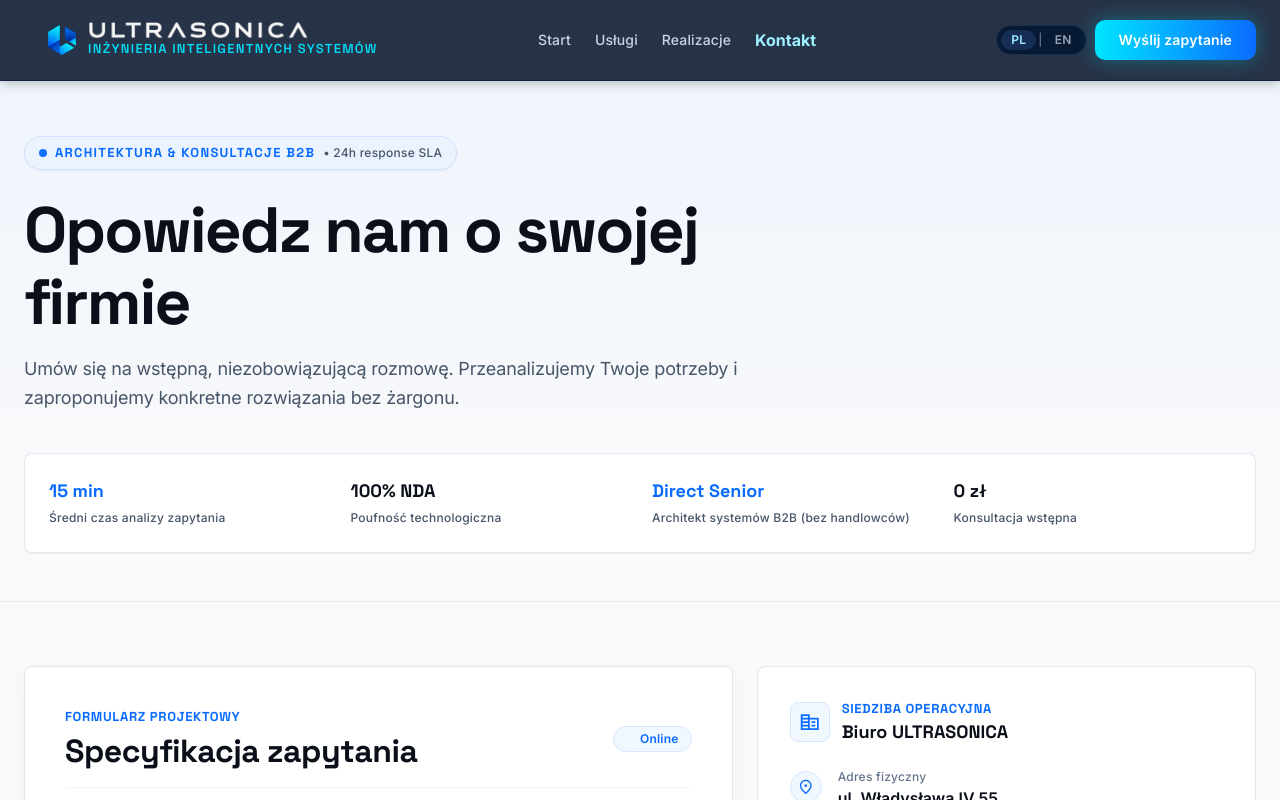
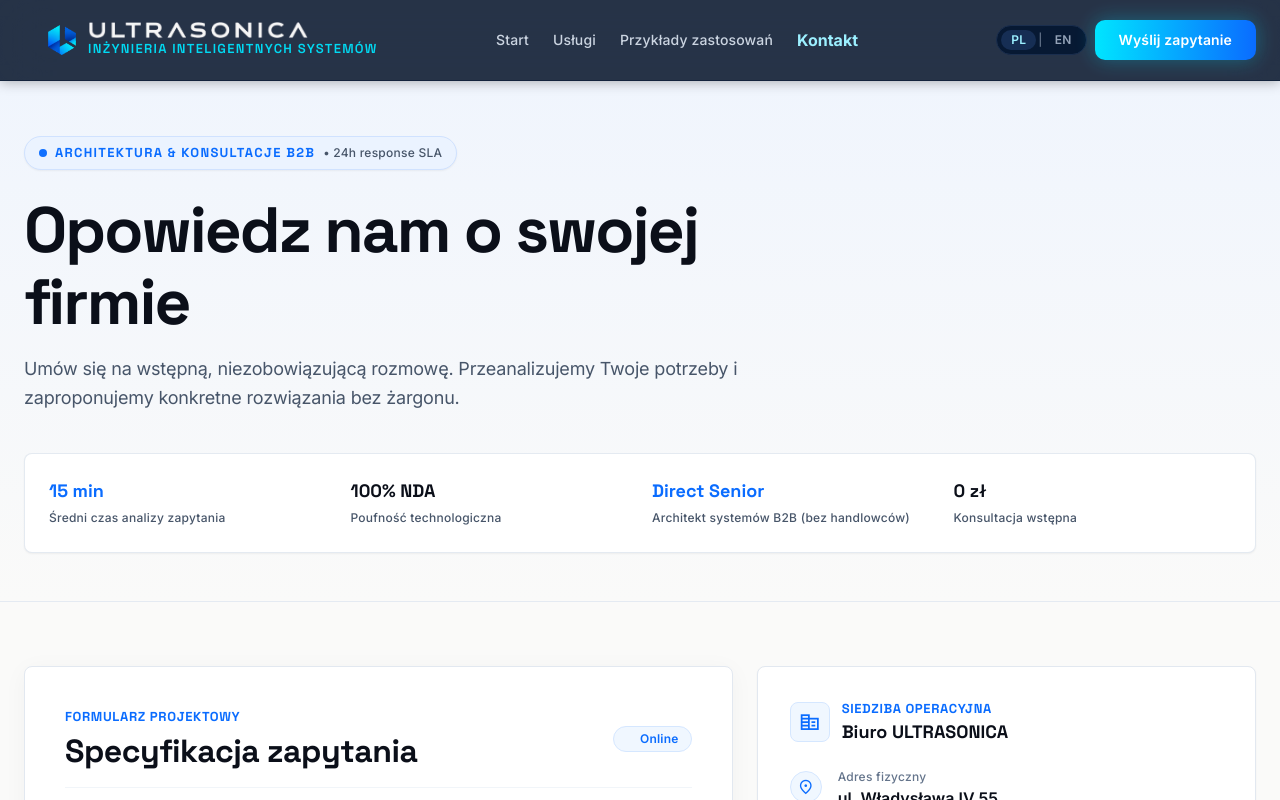
Before and after one commit to IT2021db/ULTRASONICA, a React (Vite) app: page /contact in a window 1280 px wide. Shown: the top 800 px of the page. Built offline with nearby package versions, Linux system fonts and the light colour scheme.

Commit message:
chore(i18n): rename Projects navigation label to Przykłady zastosowań

```diff
--- a/src/i18n/translations.ts
+++ b/src/i18n/translations.ts
@@ -3,7 +3,7 @@ export const translations = {
     navigation: {
       home: "Start",
       services: "Usługi",
-      projects: "Realizacje",
+      projects: "Przykłady zastosowań",
       contact: "Kontakt",
       contactButton: "Wyślij zapytanie",
       brandSubtitle: "INŻYNIERIA INTELIGENTNYCH SYSTEMÓW",
@@ -398,7 +398,8 @@ export const translations = {
 
     caseStudiesPage: {
       hero: {
-    badge: "Przykładowe scenariusze wdrożeń • Nie są to referencje klientów",
+        badge:
+          "Przykładowe scenariusze wdrożeń • Nie są to referencje klientów",
         title: "Od procesów biznesowych do inteligentnych systemów",
         description:
           "Poznaj przykładowe scenariusze wykorzystania sztucznej inteligencji, automatyzacji i dedykowanego oprogramowania w przedsiębiorstwach. Pokazuję w nich, jak projektować rozwiązania, które integrują systemy, usprawniają przepływ informacji i wspierają codzienną pracę zespołów.",
@@ -555,14 +556,14 @@ caseStudiesPage: {
 
       cta: {
         badge: "POROZMAWIAJ O MOŻLIWOŚCIACH",
-    title: "Jak inteligentne rozwiązania mogą usprawnić działanie Twojej firmy?",
+        title:
+          "Jak inteligentne rozwiązania mogą usprawnić działanie Twojej firmy?",
         description:
           "Każde przedsiębiorstwo ma własne procesy i wyzwania. Analiza potrzeb pozwala zidentyfikować obszary, w których AI, automatyzacja lub dedykowane oprogramowanie mogą przynieść realną wartość biznesową.",
         primaryButton: "Opisz swój projekt",
         secondaryButton: "Napisz bezpośrednio",
       },
     },
-
   },
 
   EN: {
@@ -1122,14 +1123,14 @@ caseStudiesPage: {
 
       cta: {
         badge: "LET'S DISCUSS THE POSSIBILITIES",
-    title: "How could intelligent solutions improve the way your business operates?",
+        title:
+          "How could intelligent solutions improve the way your business operates?",
         description:
           "Every business has its own processes and challenges. An assessment of your needs can identify areas where AI, automation or custom software could deliver real business value.",
         primaryButton: "Tell me about your project",
         secondaryButton: "Email me directly",
       },
     },
-
   },
 } as const;
 
```
Lines whose indentation alone changed are shown as unchanged.
